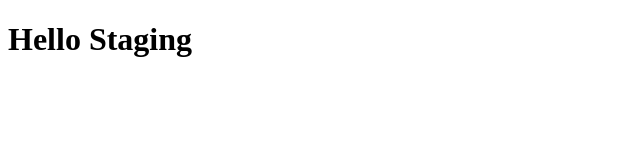
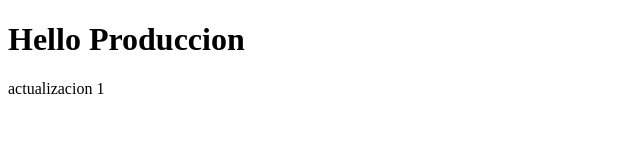
Before and after one commit to jrguevara/sitio_web, a plain HTML site: page index.html in a window 1280 px wide. Shown: the whole page, without its empty margins (0-640 px from the left). Drawn offline with Linux system fonts and the light colour scheme.

Commit message:
actualizacion 2

```diff
--- a/index.html
+++ b/index.html
@@ -7,6 +7,7 @@
     <title>Actions</title>
 </head>
 <body>
-    <h1>Hello Staging</h1>
+    <h1>Hello Produccion</h1>
+    <p>actualizacion 1</p>
 </body>
 </html>
```
